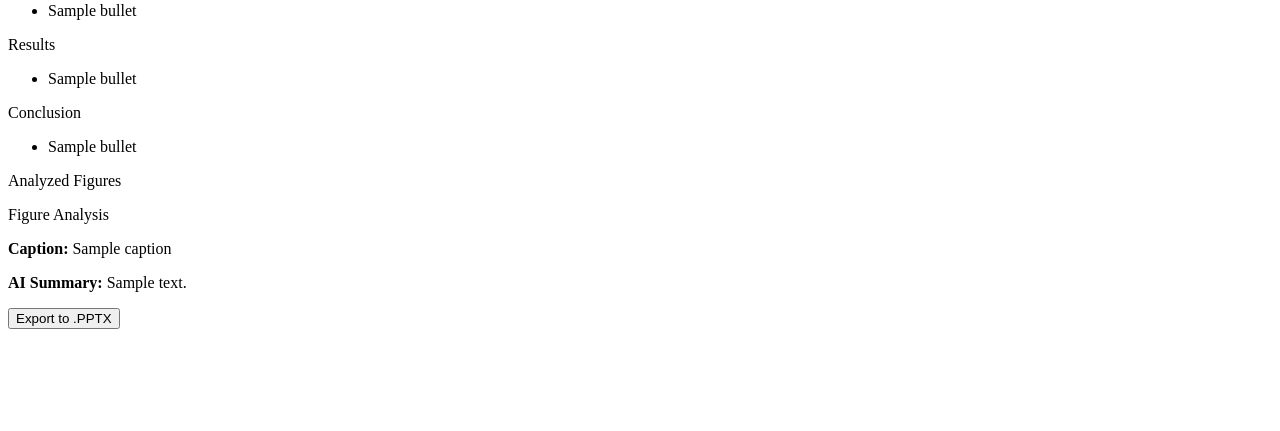
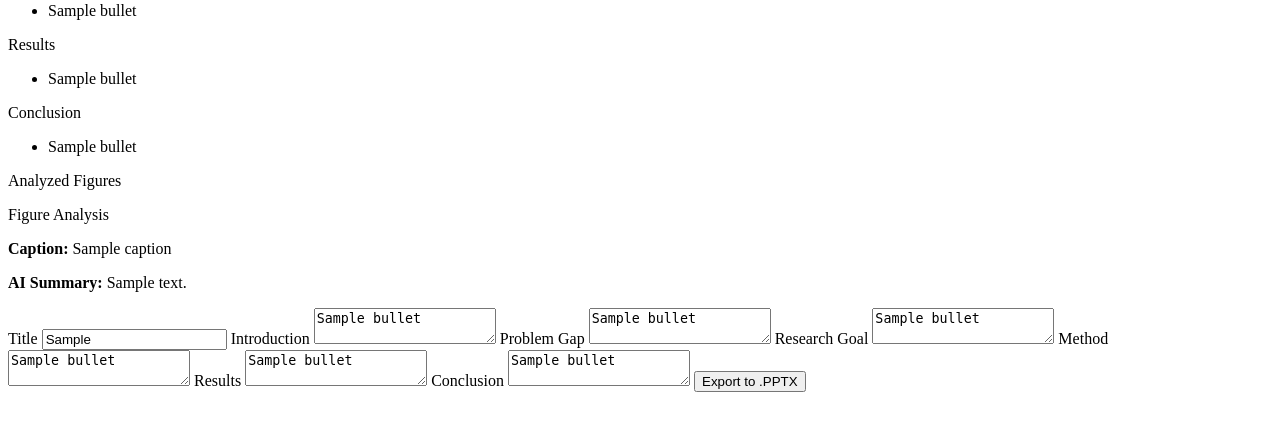
Before and after one commit to kyileiaye2021/Thutaytana, a FastAPI app: template templates/draft_editor.html in a window 1280 px wide. Shown: the part 280-711 px from the top of the page. Run offline with FastAPI, Linux system fonts and the light colour scheme; the template is opened without the code that fills it: most values are stand-ins (such as "Sample title", 1, 10 or a date in 2020).

Commit message:
Wrapped up the bulletpoints with form for poster

```diff
--- a/templates/draft_editor.html
+++ b/templates/draft_editor.html
@@ -77,13 +77,27 @@
     {% endif %}
 
     <form action="/api/download-pptx" method="POST">
-        <input type="hidden" name="title" values="{{bullets.title}}">
-        <input type="hidden" name="results" value="{{ bullets.introduction_bullets | join('\n') }}">
-        <input type="hidden" name="results" value="{{ bullets.problem_gap_bullets | join('\n') }}">
-        <input type="hidden" name="results" value="{{ bullets.research_goal_bullets | join('\n') }}">
-        <input type="hidden" name="methods" values"{{bullets.method_bullets | join('\n')}}">
-        <input type="hidden" name="results" value="{{ bullets.result_bullets | join('\n') }}">
-        <input type="hidden" name="results" value="{{ bullets.conclusion_bullets | join('\n') }}">
+        <label>Title</label>
+        <input type="text" name="title" value={{ bullets.title }} class="w-full border p-2">
+
+        <label>Introduction</label>
+        <textarea name="introduction" class="w-full h-32 border p-2">{{ bullets.introduction_bullets | join('\n') }}</textarea>
+
+        <label>Problem Gap</label>
+        <textarea name="problem" class="w-full h-32 border p-2">{{ bullets.problem_gap_bullets | join('\n') }}</textarea>
+
+        <label>Research Goal</label>
+        <textarea name="research_goals" class="w-full h-32 border p-2">{{ bullets.research_goal_bullets | join('\n') }}</textarea>
+
+        <label>Method</label>
+        <textarea name="methods" class="w-full h-32 border p-2">{{ bullets.method_bullets | join('\n') }}</textarea>
+
+        <label>Results</label>
+        <textarea name="results" class="w-full h-32 border p-2">{{ bullets.result_bullets | join('\n') }}</textarea>
+
+        <label>Conclusion</label>
+        <textarea name="conclusion" class="w-full h-32 border p-2">{{ bullets.conclusion_bullets | join('\n') }}</textarea>
+
 
         <button type="submit" class="w-full mt-6 bg-green-600 text-white font-bold py-3 rounded hover:bg-green-700 shadow-md">
             Export to .PPTX
```
